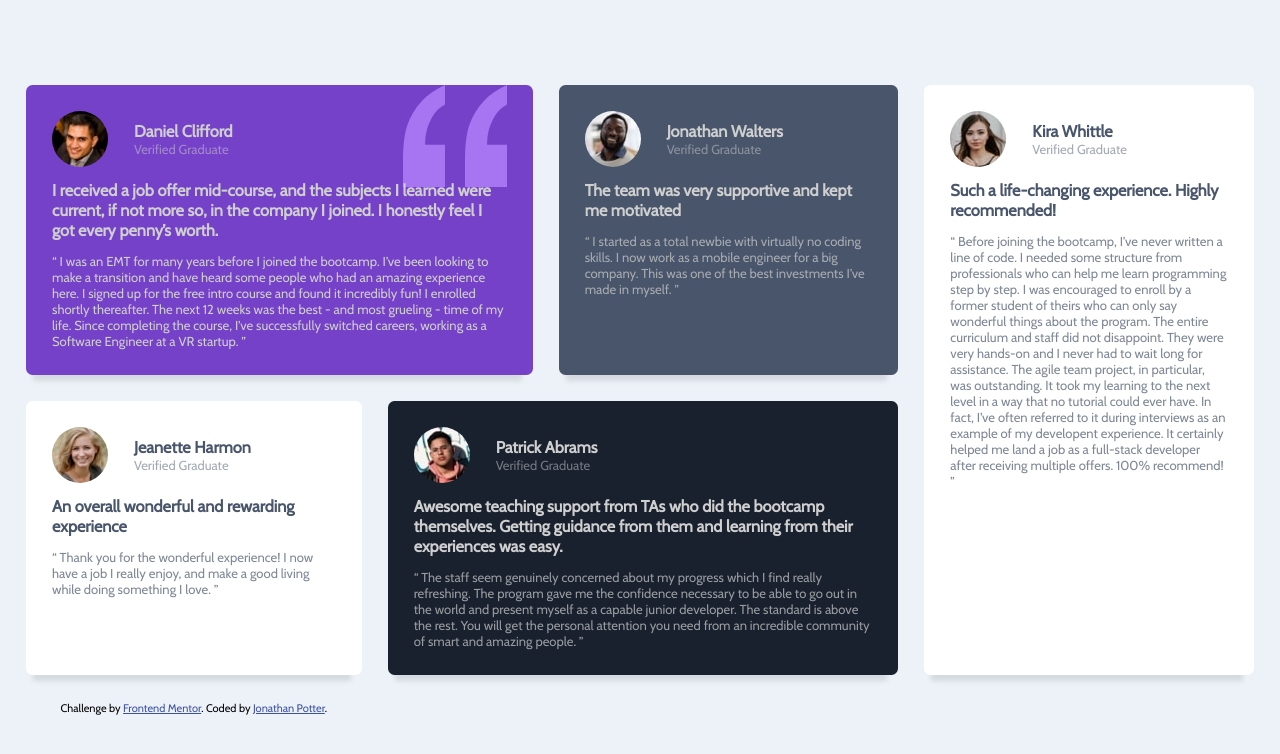
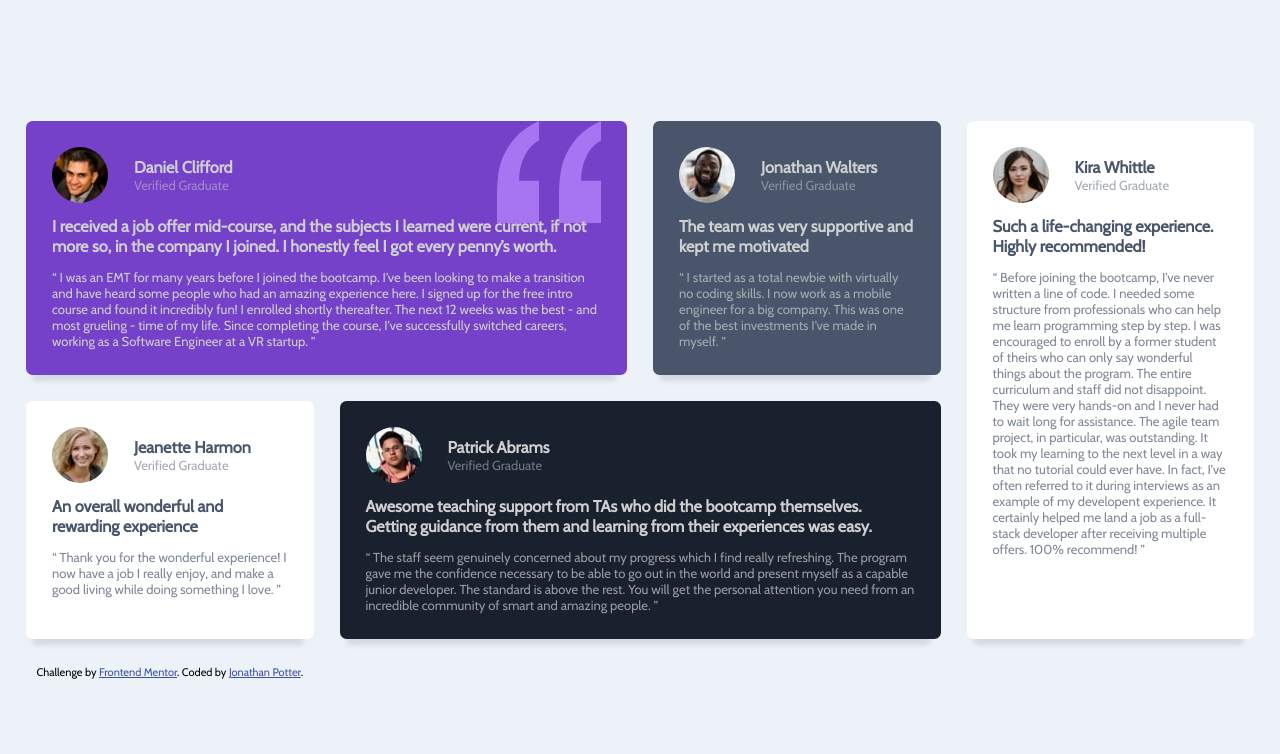
Before and after one commit to JonathanDPotter/testimonials-grid-section-main, a plain HTML site: page index.html in a window 1280 px wide. Drawn offline with nearby package versions, Linux system fonts and the light colour scheme; files whose address does not match are found by name.

Commit message:
fixed grid-template-columns issue

```diff
--- a/style.css
+++ b/style.css
@@ -110,7 +110,7 @@ section:nth-child(5) {
 
 @media only screen and (min-width: 1024px) {
   main {
-    grid-template: 4 repeat(4, 1fr) / 2 repeat(2, 1fr);
+    grid-template-columns: repeat(4, 1fr);
     max-width: 1400px;
   }
 
```
